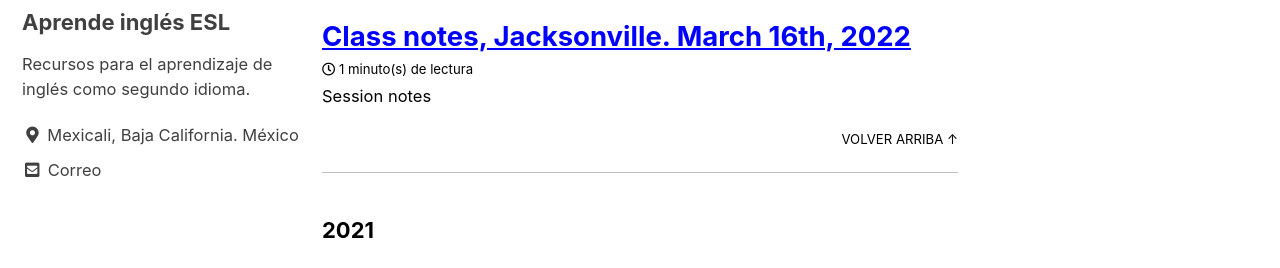
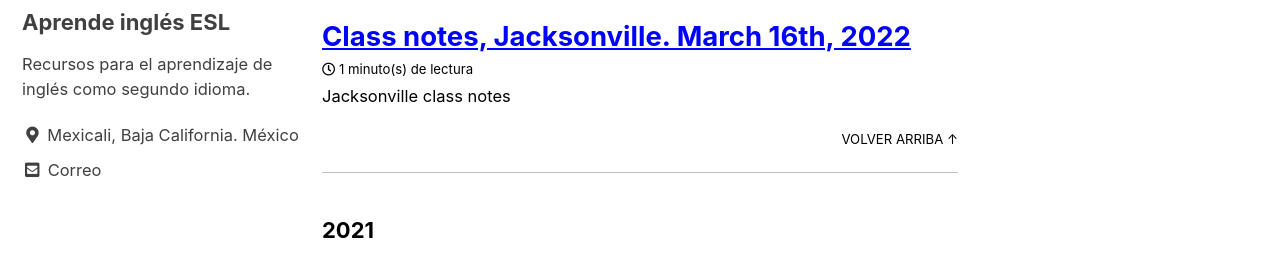
Before and after one commit to camachevaz/ESL, a Jekyll site: the page built from _posts/2022-03-16-class-notes-jacksonville.markdown, in a window 1280 px wide and 900 px high, scrolled down 4978 px. Shown: the part 174-442 px from the top of the window. Built offline with Jekyll 4.4.1, drawn with Linux system fonts in a browser that asks for light colours; cached includes are drawn as plain includes.

Commit message:
Update 2022-03-16-class-notes-jacksonville.markdown

```diff
--- a/_posts/2022-03-16-class-notes-jacksonville.markdown
+++ b/_posts/2022-03-16-class-notes-jacksonville.markdown
@@ -3,7 +3,7 @@ title: Class notes, Jacksonville. March 16th, 2022
 layout: posts
 permalink: /notas/16-03-2022-jacksonville/
 category: nota
-summary: Session notes
+summary: Jacksonville class notes
 ---
 
 # PRONUNCIATION
```
